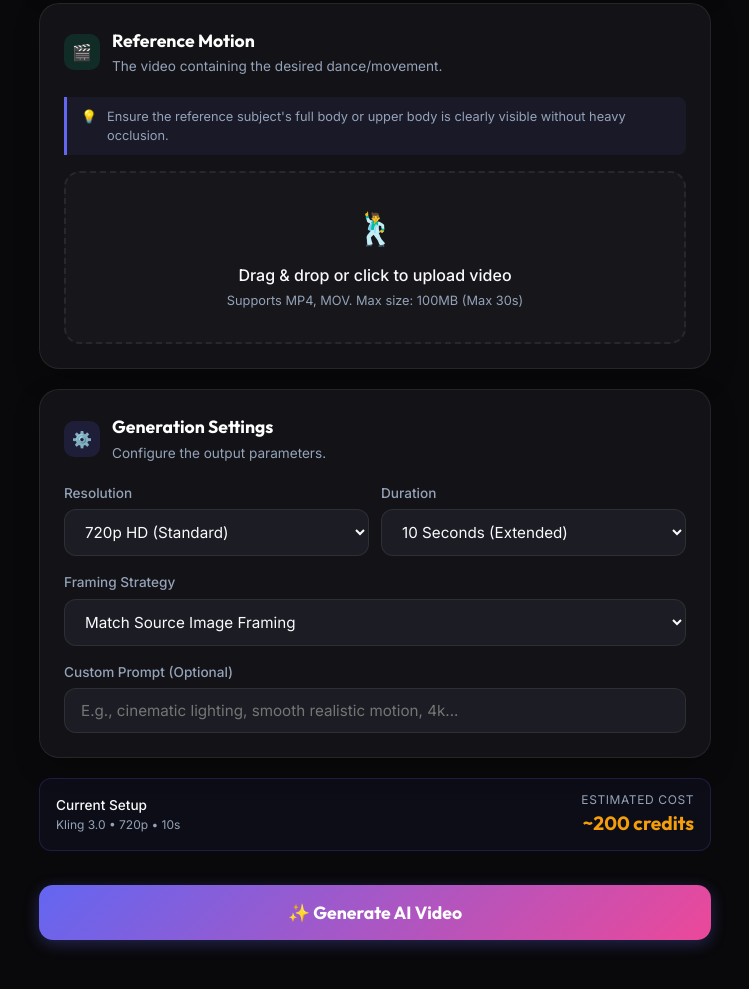
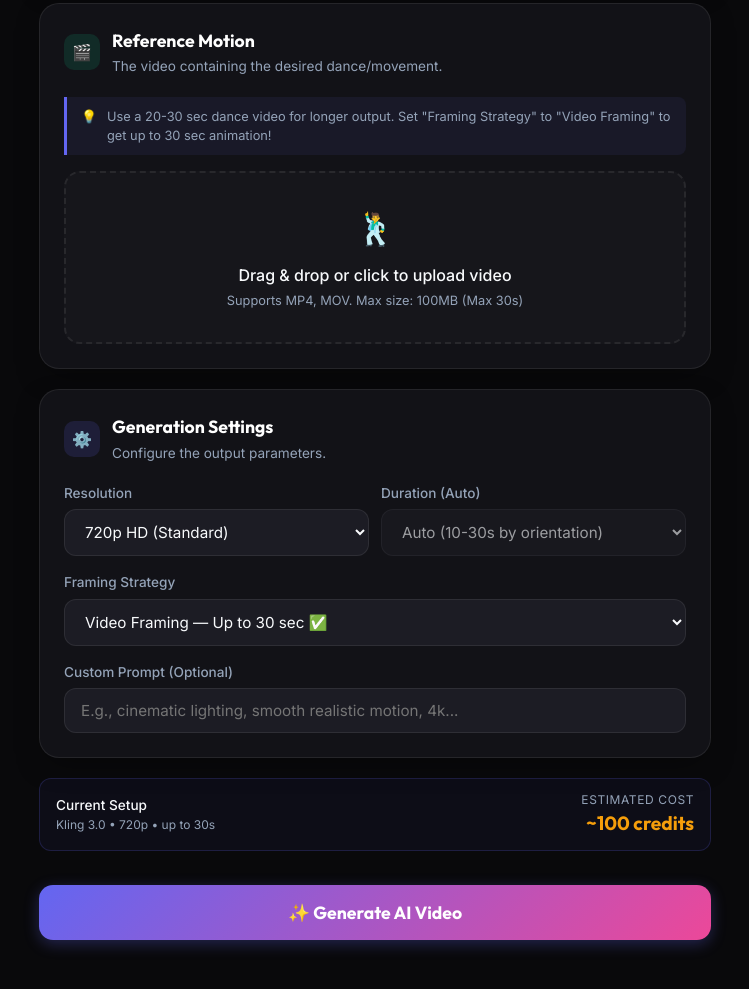
Before and after one commit to Yash6595/AI-Motion-Studio, a plain HTML site: page index.html in a window 1280 px wide. Shown: the part 1065-2054 px from the top of the page, without its empty margins (265-1014 px from the left). Drawn offline with Linux system fonts and the light colour scheme.

Commit message:
Update index.html

```diff
--- a/index.html
+++ b/index.html
@@ -284,7 +284,7 @@ video { width: 100%; border-radius: 12px; background: #000; border: 1px solid va
             </div>
         </div>
         <div class="tip-box">
-            <span>💡</span> Ensure the reference subject's full body or upper body is clearly visible without heavy occlusion.
+            <span>💡</span> Use a 20-30 sec dance video for longer output. Set "Framing Strategy" to "Video Framing" to get up to 30 sec animation!
         </div>
         <div class="upload-zone">
             <input type="file" id="videoFile" accept="video/mp4,video/quicktime" onchange="handleFileSelect(this, 'video')"/>
@@ -315,10 +315,9 @@ video { width: 100%; border-radius: 12px; background: #000; border: 1px solid va
                 </select>
             </div>
             <div class="form-group">
-                <label>Duration</label>
-                <select id="duration" onchange="updateEstimates()">
-                    <option value="10" selected>10 Seconds (Extended)</option>
-                    <option value="5">5 Seconds (Standard)</option>
+                <label>Duration (Auto)</label>
+                <select id="duration" onchange="updateEstimates()" style="pointer-events:none;opacity:0.6;">
+                    <option value="10">Auto (10-30s by orientation)</option>
                 </select>
             </div>
         </div>
@@ -326,8 +325,8 @@ video { width: 100%; border-radius: 12px; background: #000; border: 1px solid va
         <div class="form-group" style="margin-bottom: 0;">
             <label>Framing Strategy</label>
             <select id="orientation">
-                <option value="image">Match Source Image Framing</option>
-                <option value="video">Match Reference Video Framing</option>
+                <option value="video">Video Framing — Up to 30 sec ✅</option>
+                <option value="image">Image Framing — Up to 10 sec</option>
             </select>
         </div>
 
@@ -387,14 +386,8 @@ const ENDPOINTS = {
 
 // Cost estimations map (Model -> Duration -> Resolution)
 const COSTS = {
-    '2.6': {
-        '5': { '720p': 40, '1080p': 60 },
-        '10': { '720p': 80, '1080p': 120 }
-    },
-    '3.0': {
-        '5': { '720p': 100, '1080p': 150 },
-        '10': { '720p': 200, '1080p': 300 }
-    }
+    '2.6': { '720p': 40, '1080p': 60 },
+    '3.0': { '720p': 100, '1080p': 150 }
 };
 
 let appState = {
@@ -422,10 +415,11 @@ function selectModel(modelVersion) {
 
 function updateEstimates() {
     const quality = document.getElementById('quality').value;
-    const duration = document.getElementById('duration').value;
-    const cost = COSTS[appState.model][duration][quality];
+    const orientation = document.getElementById('orientation') ? document.getElementById('orientation').value : 'video';
+    const cost = COSTS[appState.model][quality];
+    const durationLabel = orientation === 'video' ? 'up to 30s' : 'up to 10s';
 
-    document.getElementById('setupLabel').textContent = `Kling ${appState.model} • ${quality} • ${duration}s`;
+    document.getElementById('setupLabel').textContent = `Kling ${appState.model} • ${quality} • ${durationLabel}`;
     document.getElementById('estCost').textContent = `~${cost} credits`;
 }
 
@@ -581,7 +575,7 @@ async function initiateGeneration() {
     if (!vidFile) return setUIState('error', 'Please upload a reference video.');
 
     // Balance check
-    const requiredCost = COSTS[appState.model][duration][quality];
+    const requiredCost = COSTS[appState.model][quality];
     if (appState.credits !== null && appState.credits < requiredCost) {
         return setUIState('error', `Insufficient Balance! You have ${appState.credits} credits, but ~${requiredCost} are required.`);
     }
@@ -605,7 +599,6 @@ async function initiateGeneration() {
                 input_urls: [imageUrl],
                 video_urls: [videoUrl],
                 mode: quality,
-                duration: parseInt(duration),
                 character_orientation: orientation
             }
         };
```
